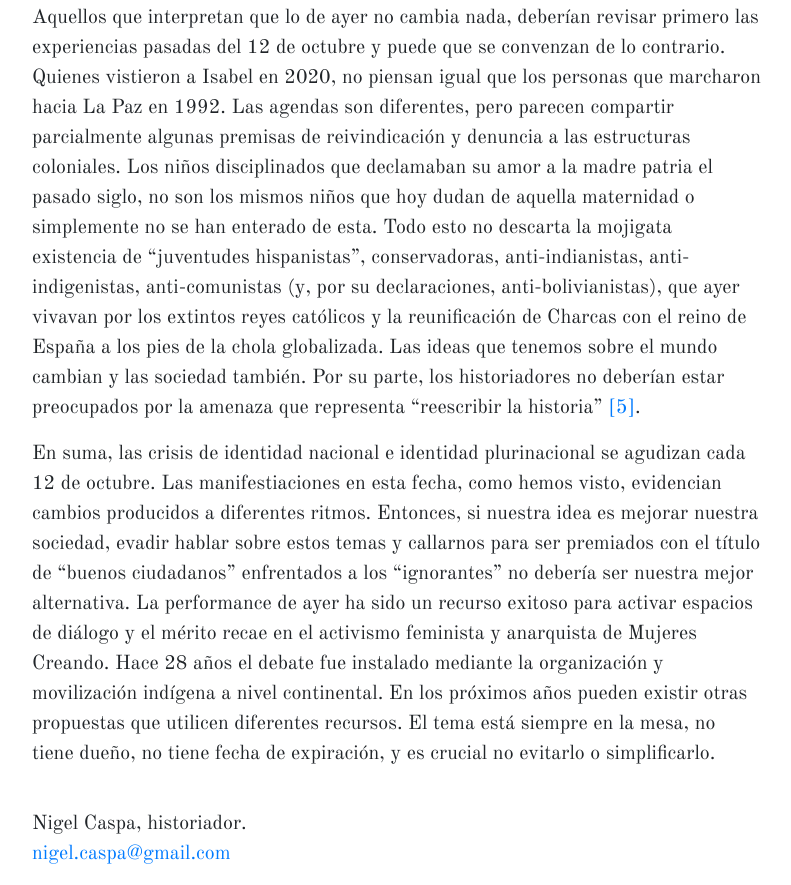
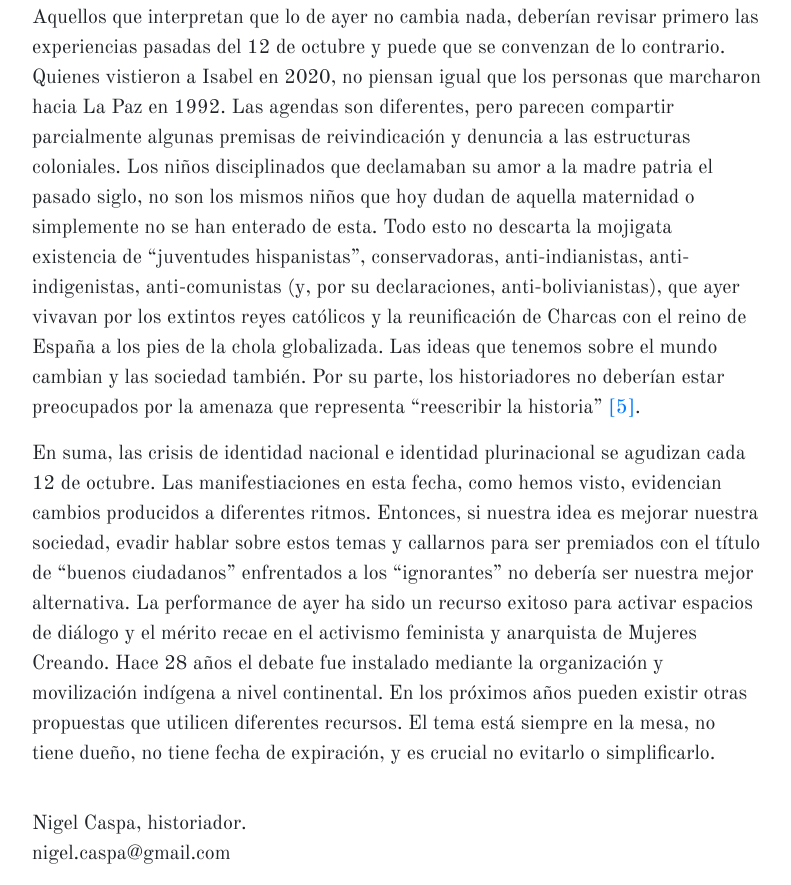
Before and after one commit to malditochaki/malditochaki.github.io, a plain HTML site: page Isabelcholagloblalizada.html in a window 1280 px wide. Shown: the part 4188-5073 px from the top of the page, without its empty margins (243-1034 px from the left). Drawn offline with nearby package versions, Linux system fonts and the light colour scheme.

Commit message:
quito enlace email

```diff
--- a/Isabelcholagloblalizada.html
+++ b/Isabelcholagloblalizada.html
@@ -122,7 +122,7 @@
                         <p class="p-serif">En suma, las crisis de identidad nacional e identidad plurinacional se agudizan cada 12 de octubre. Las manifestiaciones en esta fecha, como hemos visto, evidencian cambios producidos a diferentes ritmos. Entonces, si nuestra idea es mejorar nuestra sociedad, evadir hablar sobre estos temas y callarnos para ser premiados con el título de “buenos ciudadanos” enfrentados a los “ignorantes” no debería ser nuestra mejor alternativa. La performance de ayer ha sido un recurso exitoso para activar espacios de diálogo y el mérito recae en el activismo feminista y anarquista de Mujeres Creando. Hace 28 años el debate fue instalado mediante la organización y movilización indígena a nivel continental. En los próximos años pueden existir otras propuestas que utilicen diferentes recursos. El tema está siempre en la mesa, no tiene dueño, no tiene fecha de expiración, y es crucial no evitarlo o simplificarlo.</p>
                         <p class="p-serif"></p>
                         <br>
-                        <p class="p-serif"> Nigel Caspa, historiador. <br> <a href="nigel.caspa@gmail.com">nigel.caspa@gmail.com</a></p>
+                        <p class="p-serif"> Nigel Caspa, historiador. <br> nigel.caspa@gmail.com</p>
 
 
 
```
